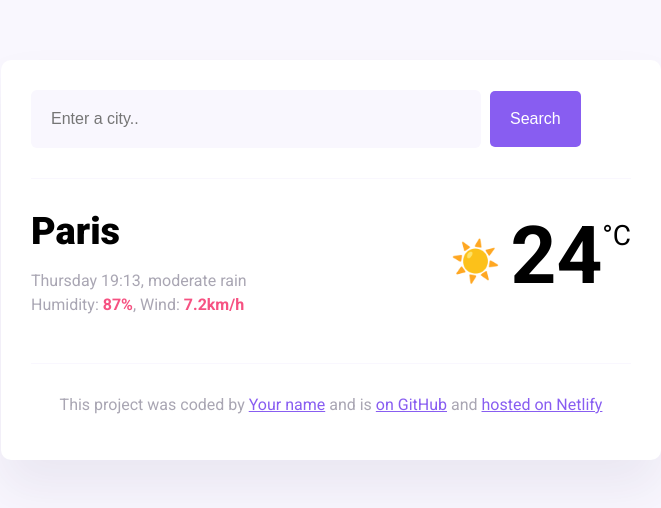
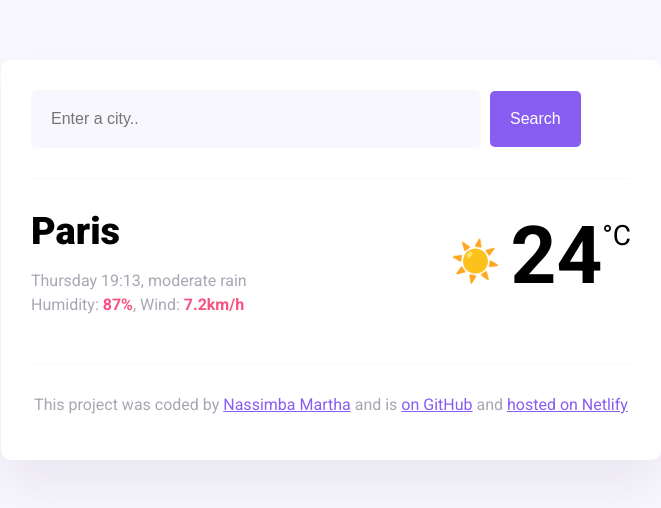
Before and after one commit to MarthaNassimba/my_netlify_project, a plain HTML site: page my-netlify-project/index.html in a window 1280 px wide. Shown: the whole page, without its empty margins (309-970 px from the left). Drawn offline with nearby package versions, Linux system fonts and the light colour scheme.

Commit message:
Update index.html

```diff
--- a/my-netlify-project/index.html
+++ b/my-netlify-project/index.html
@@ -47,7 +47,7 @@
       <footer>
         <p>
           This project was coded by
-          <a href="#" target="_blank">Your name</a> and is
+          <a href="#" target="_blank">Nassimba Martha</a> and is
           <a href="#" target="_blank"> on GitHub</a> and
           <a href="#" target="_blank">hosted on Netlify</a>
         </p>
```
